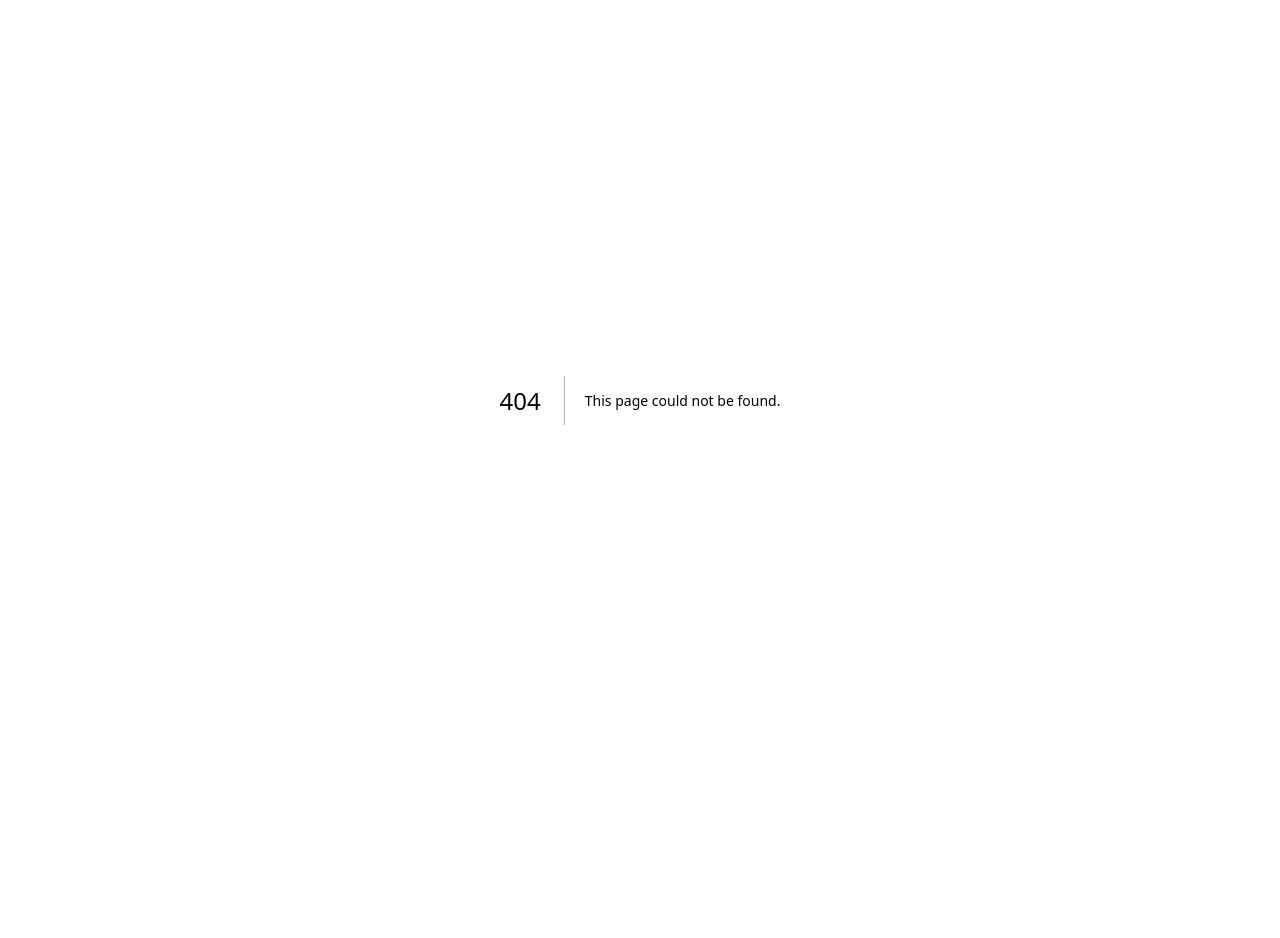
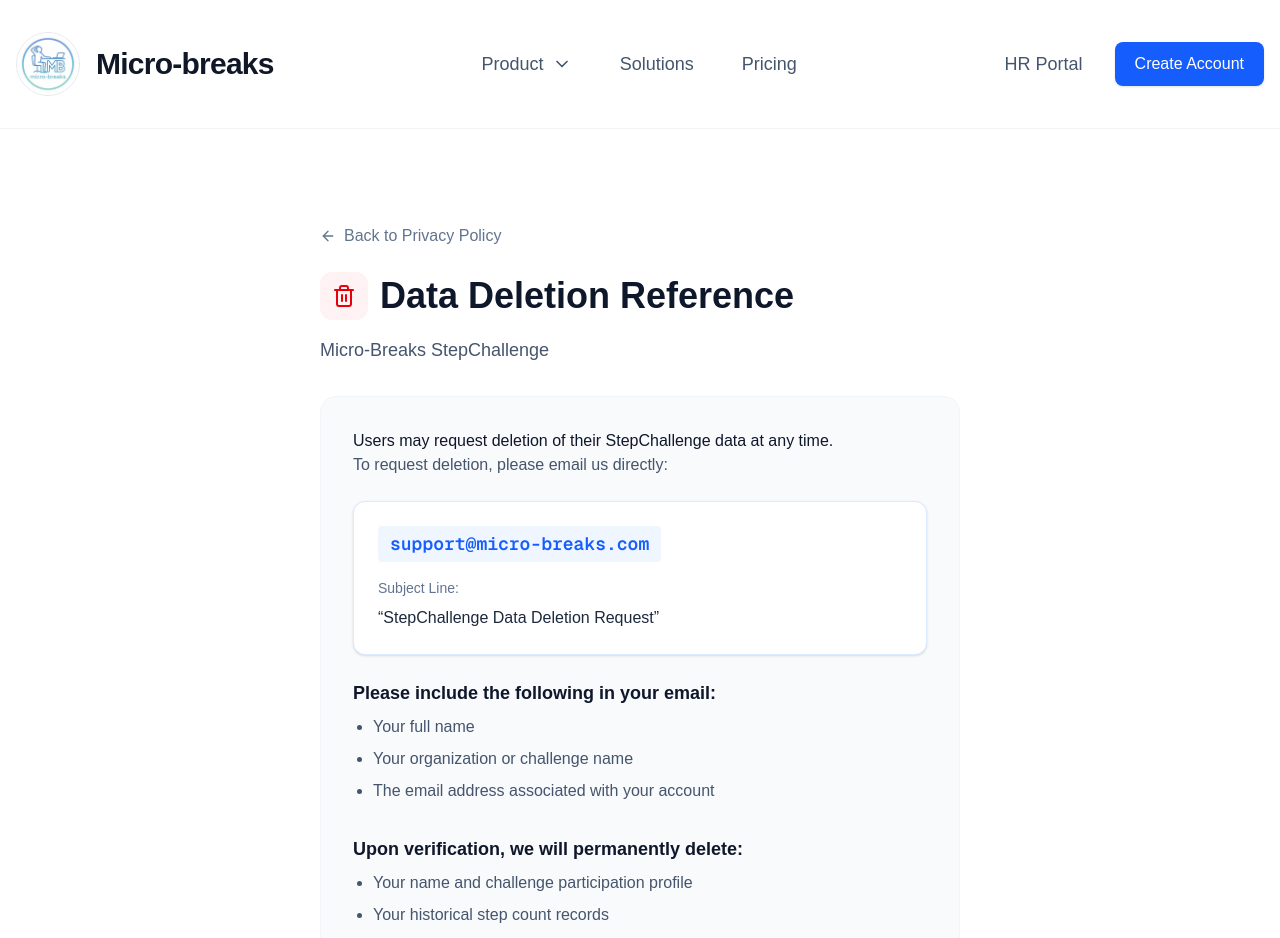
Before and after one commit to Manialdi/microbreaks-v2, a Next.js app: page /business/stepchallenge/data-deletion in a window 1280 px wide. Before the commit this address had no page. Shown: the top 938 px of the page. Before the commit the page ends 800 px from the top, so only its background shows below. Built offline with nearby package versions, Linux system fonts and the light colour scheme.

Commit message:
feat: add business step challenge data deletion request page

```diff
--- /dev/null
+++ b/app/(public)/business/stepchallenge/data-deletion/page.tsx
@@ -0,0 +1,75 @@
+import type { Metadata } from 'next';
+import Link from 'next/link';
+import { ArrowLeft, Trash2 } from 'lucide-react';
+
+export const metadata: Metadata = {
+    title: 'Data Deletion Request - Micro-Breaks StepChallenge',
+    description: 'Submit your request for data deletion for the StepChallenge application.',
+};
+
+export default function StepChallengeDataDeletionPage() {
+    return (
+        <div className="bg-white min-h-screen py-16 lg:py-24">
+            <div className="container mx-auto px-4 max-w-2xl">
+                <div className="mb-8">
+                    <Link
+                        href="/business/stepchallenge/privacy"
+                        className="inline-flex items-center text-slate-500 hover:text-blue-600 transition-colors mb-6"
+                    >
+                        <ArrowLeft className="w-4 h-4 mr-2" />
+                        Back to Privacy Policy
+                    </Link>
+                    <div className="flex items-center gap-3 mb-4">
+                        <div className="p-3 bg-red-50 text-red-600 rounded-xl">
+                            <Trash2 size={24} />
+                        </div>
+                        <h1 className="text-3xl lg:text-4xl font-bold text-slate-900">
+                            Data Deletion Reference
+                        </h1>
+                    </div>
+                    <p className="text-lg text-slate-600">
+                        Micro-Breaks StepChallenge
+                    </p>
+                </div>
+
+                <div className="prose prose-slate max-w-none text-slate-600 bg-slate-50 p-8 rounded-2xl border border-slate-100">
+                    <p className="lead font-medium text-slate-900">
+                        Users may request deletion of their StepChallenge data at any time.
+                    </p>
+
+                    <p>
+                        To request deletion, please email us directly:
+                    </p>
+
+                    <div className="bg-white p-6 rounded-xl border border-blue-100 shadow-sm my-6">
+                        <div className="font-mono text-blue-600 bg-blue-50 inline-block px-3 py-1 rounded text-lg font-semibold mb-4">
+                            <a href="mailto:support@micro-breaks.com">support@micro-breaks.com</a>
+                        </div>
+                        <p className="text-sm text-slate-500 mb-2">Subject Line:</p>
+                        <p className="font-medium text-slate-800">“StepChallenge Data Deletion Request”</p>
+                    </div>
+
+                    <h3 className="text-lg font-bold text-slate-900 mt-6">Please include the following in your email:</h3>
+                    <ul className="list-disc pl-5 space-y-2 mt-2">
+                        <li>Your full name</li>
+                        <li>Your organization or challenge name</li>
+                        <li>The email address associated with your account</li>
+                    </ul>
+
+                    <h3 className="text-lg font-bold text-slate-900 mt-8">Upon verification, we will permanently delete:</h3>
+                    <ul className="list-disc pl-5 space-y-2 mt-2">
+                        <li>Your name and challenge participation profile</li>
+                        <li>Your historical step count records</li>
+                        <li>Your leaderboard rankings</li>
+                    </ul>
+
+                    <div className="mt-8 pt-6 border-t border-slate-200">
+                        <p className="text-sm italic text-slate-500">
+                            Data deletion requests are processed within 30 days. Some anonymized, aggregated data may be retained for analytics and reporting purposes only.
+                        </p>
+                    </div>
+                </div>
+            </div>
+        </div>
+    );
+}
```
